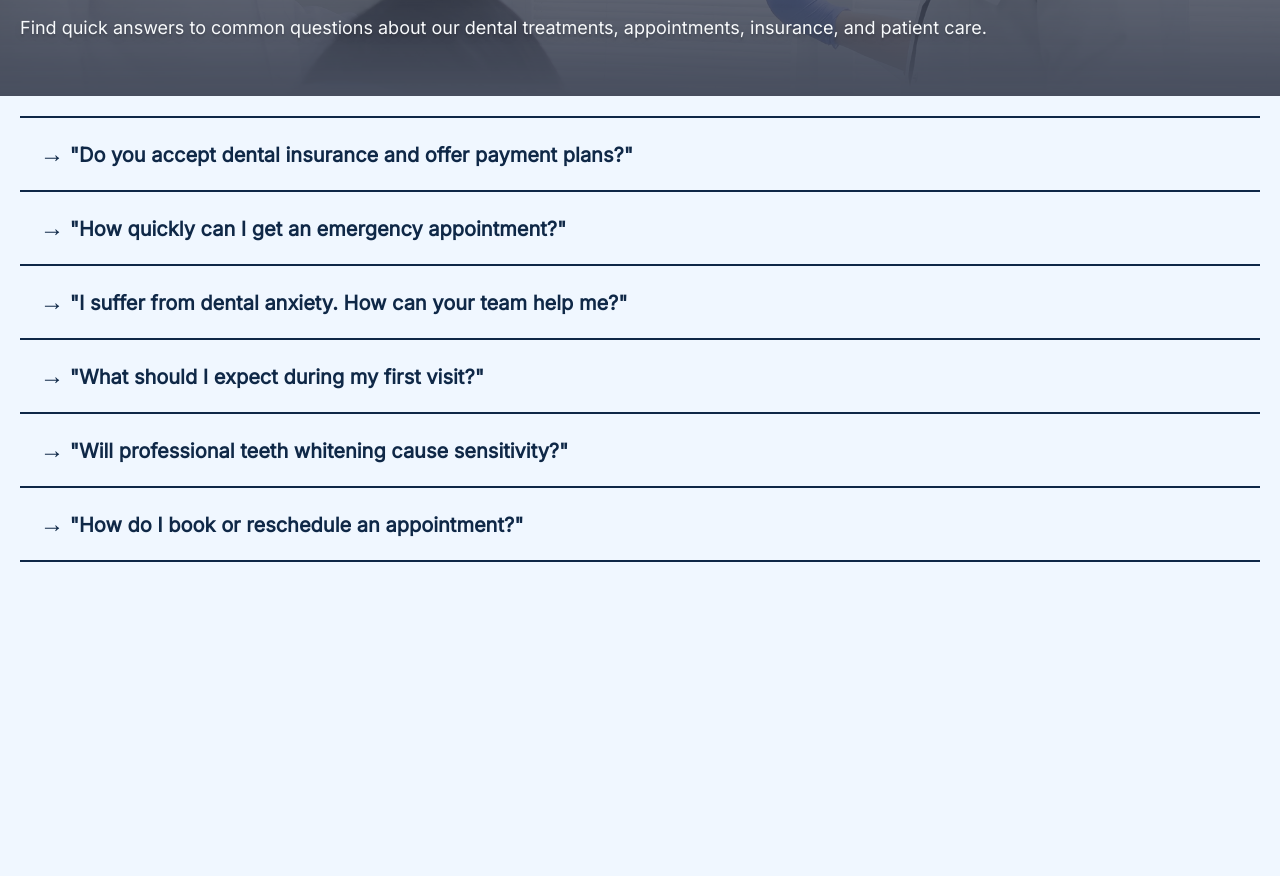
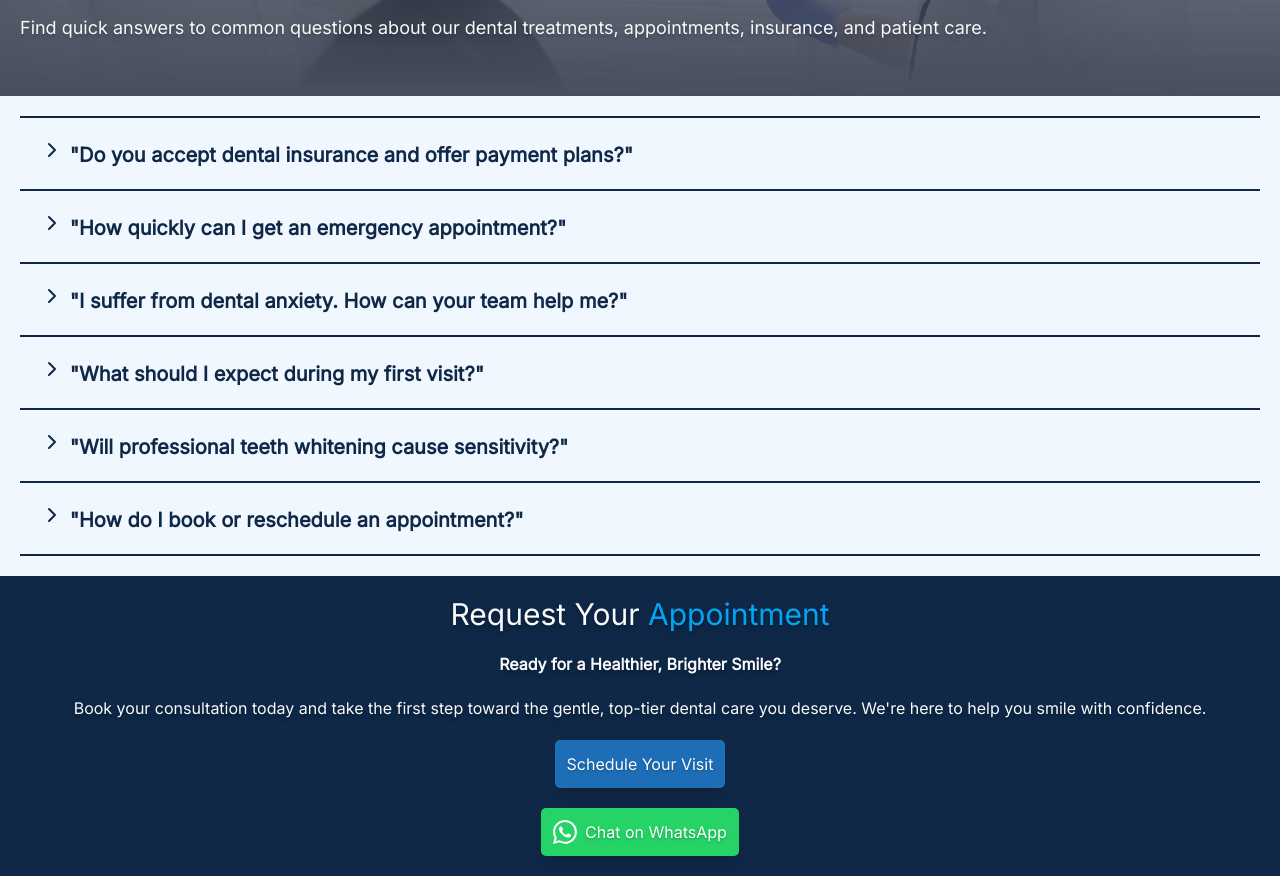
Before and after one commit to GilbertoBispo/dental-clinic-landing-page, a Next.js app: page / in a window 1280 px wide. Shown: the part 3680-4556 px from the top of the page. Before the commit the page ends 4262 px from the top, so only its background shows below. Built offline with nearby package versions, Linux system fonts and the light colour scheme.

Commit message:
feat: adiciona a seção de CTA do final da página

```diff
--- /dev/null
+++ b/app/components/sections/Appointment.tsx
@@ -0,0 +1,16 @@
+import Button from "../ui/Button";
+
+export default function Appointment() {
+    return (
+        <section className="bg-(--dark) text-(--text) flex flex-col items-center p-5 text-shadow-lg">
+            <div className="flex flex-col items-center gap-5">
+                <h2 className="text-3xl">Request Your <span className="text-sky-500">Appointment</span></h2>
+                <h3 className="font-bold">Ready for a Healthier, Brighter Smile?</h3>
+                <p className="text-center">Book your consultation today and take the first step toward the gentle, top-tier dental care you deserve. We're here to help you smile with confidence.</p>
+
+                <Button className="">Schedule Your Visit</Button>
+                <Button className="bg-[#25D366] flex justify-between"><img className="w-6 h-6 mr-2" src="/whatsapp.svg" alt="whatsapp icon" /> Chat on WhatsApp</Button>
+            </div>
+        </section>
+    );
+}
--- a/app/components/sections/FAQList.tsx
+++ b/app/components/sections/FAQList.tsx
@@ -40,7 +40,7 @@ export default function FAQList() {
                     return (
 
                         <details  key={index} className="flex flex-col group border-[2px_0px_0px_0px] last:border-[2px_0px_2px_0px] border-(--dark)">
-                            <summary className="p-5 font-bold text-xl transition-all duration-500 list-none"><span className="inline-block transition-all duration-500 group-open:rotate-90 text-2xl text-bold"> → </span> "{theQuestion}"</summary>
+                            <summary className="p-5 font-bold text-xl transition-all duration-500 list-none"><span className="inline-block transition-all duration-500 group-open:rotate-90 text-2xl text-bold"> <img src="/chevron-right.svg" alt="chevron icon" /> </span> "{theQuestion}"</summary>
 
                             <ul className="p-5">
                                 <li className="opacity-0 h-0 grid group-open:transition-all group-open:duration-300 group-open:delay-150 group-open:ease-in-out group-open:opacity-100 group-open:h-fit">{theAnswer}</li>
--- a/app/page.tsx
+++ b/app/page.tsx
@@ -7,6 +7,7 @@ import TestimonialsHeader from "./components/sections/TestimonialsHeader";
 import Testimonials from "./components/sections/Testimonials";
 import FAQ from "./components/sections/FAQ";
 import FAQList from "./components/sections/FAQList";
+import Appointment from "./components/sections/Appointment";
 
 export default function Home() {
   return (
@@ -21,6 +22,7 @@ export default function Home() {
           <Testimonials></Testimonials>
           <FAQ></FAQ>
           <FAQList></FAQList>
+          <Appointment></Appointment>
         </main>
       </>
   );
```
Also changed, not shown: public/chevron-right.svg (added), public/whatsapp.svg (added).
